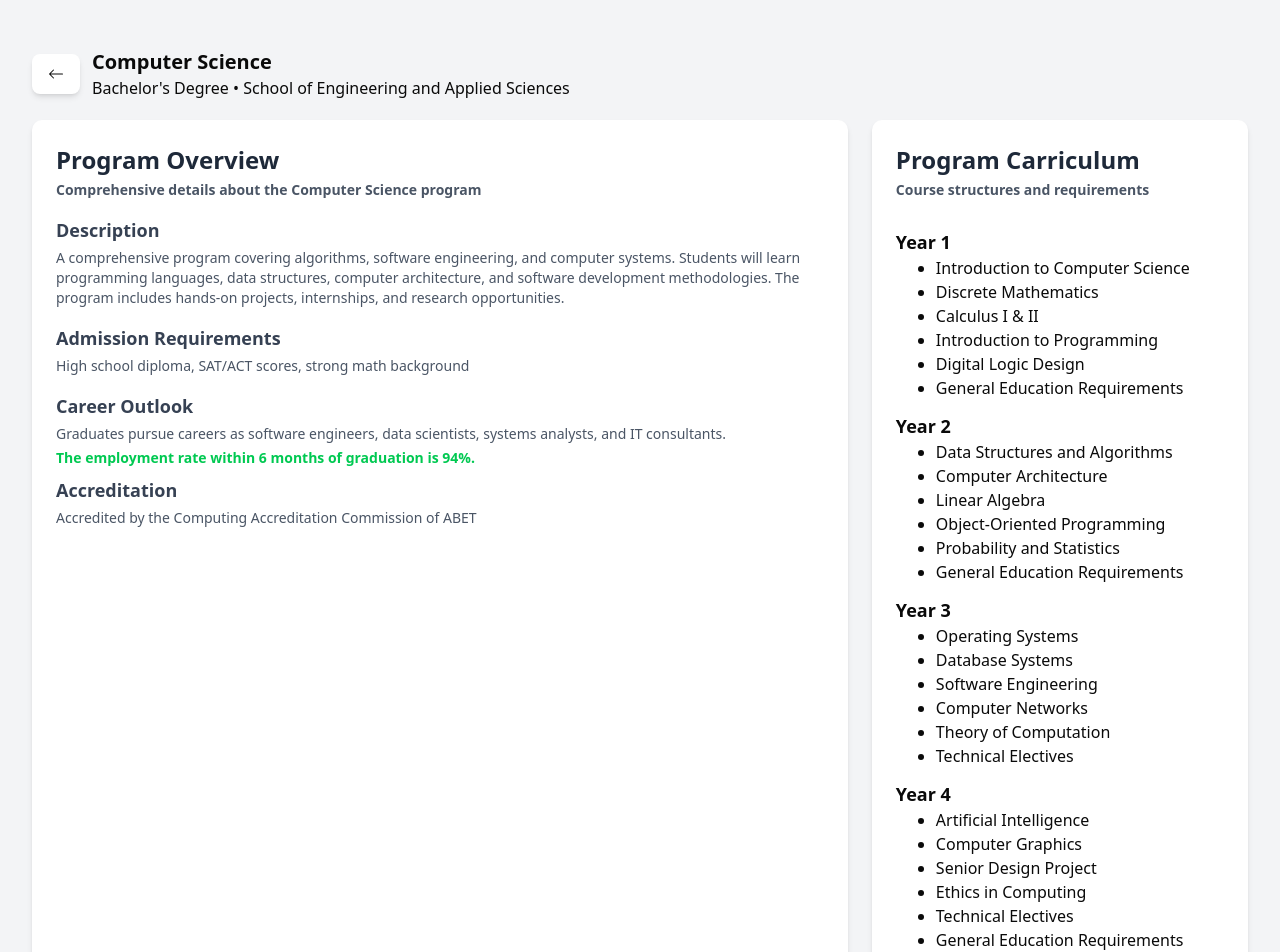
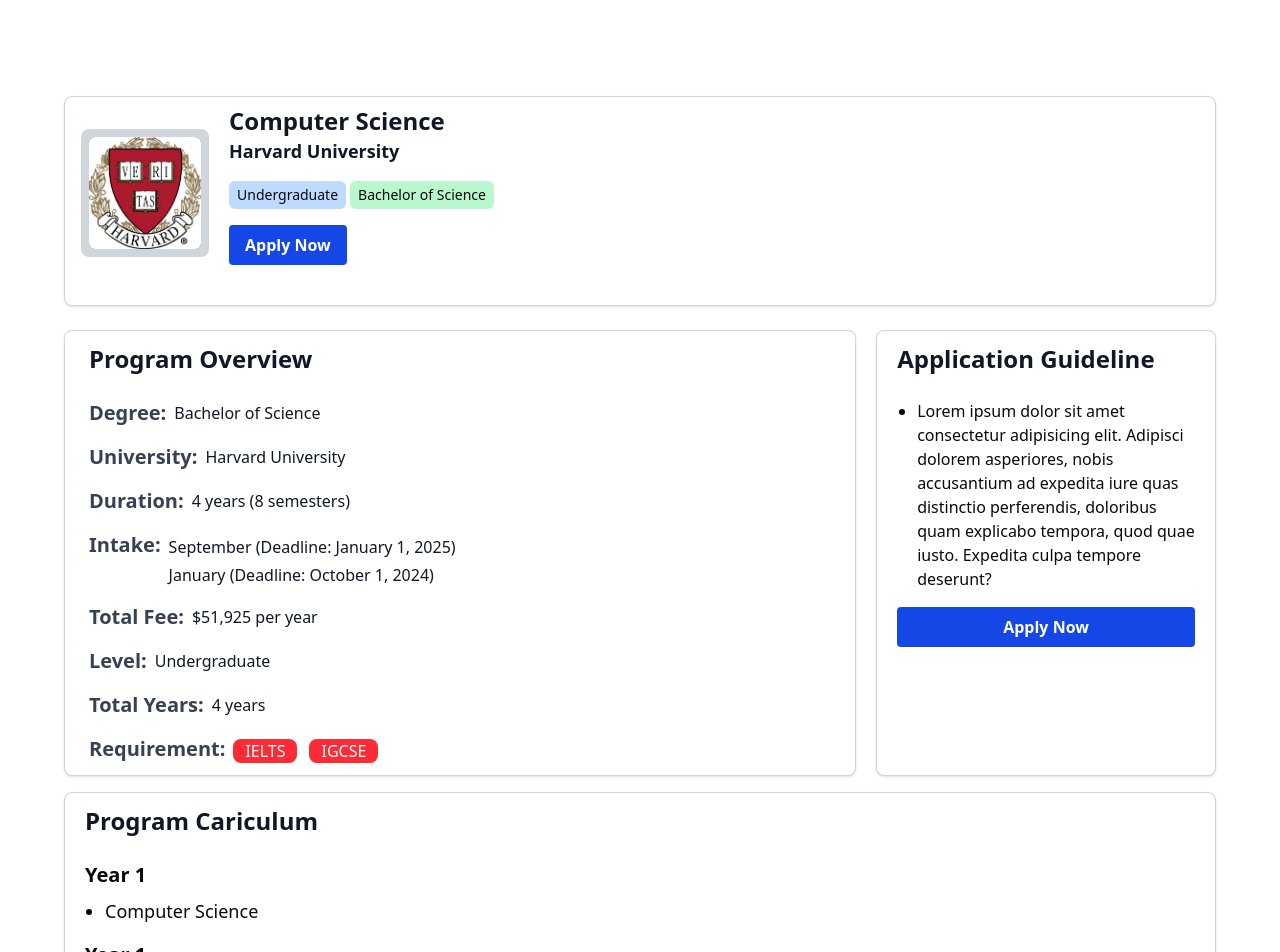
Before and after one commit to One-Project-One-Week/Unigator-Frontend, a Vue app: page /programs in a window 1280 px wide. Shown: the top 952 px of the page. Built offline with nearby package versions, Linux system fonts and the light colour scheme.

Commit message:
program detail

```diff
--- a/src/components/Nav.vue
+++ b/src/components/Nav.vue
@@ -58,12 +58,14 @@
 
             <div class="hidden md:flex items-center justify-end gap-3 w-auto">
                 <div v-if="!user">
+                    <div class="flex gap-3 ">
                         <RouterLink to="/register">
                             <Button text="Register" intent="primary" />
                         </RouterLink>
                         <RouterLink to="/login">
                             <Button text="Login" intent="outline" />
                         </RouterLink>
+                    </div>
                 </div>
 
                 <!-- profile -->
--- a/src/components/ProgramDetail.vue
+++ b/src/components/ProgramDetail.vue
@@ -1,124 +1,131 @@
 <script lang="ts" setup>
+
 </script>
 
 <template>
-    <div class="bg-gray-100 py-12 px-4 sm:px-6 lg:px-8">
-        <div class="flex justify-between">
-            <div class="flex items-center gap-3">
-                <a href="/universities-details"
-                    class="flex items-center justify-center rounded-md px-4 py-3 bg-white shadow-md">
-                    <svg xmlns="http://www.w3.org/2000/svg" width="16" height="16" fill="currentColor"
-                        class="bi bi-arrow-left" viewBox="0 0 16 16">
-                        <path fill-rule="evenodd"
-                            d="M15 8a.5.5 0 0 0-.5-.5H2.707l3.147-3.146a.5.5 0 1 0-.708-.708l-4 4a.5.5 0 0 0 0 .708l4 4a.5.5 0 0 0 .708-.708L2.707 8.5H14.5A.5.5 0 0 0 15 8" />
-                    </svg>
-                </a>
-                <div>
-                    <h1 class="text-xl font-bold">Computer Science</h1>
-                    <ul>
-                        <li>Bachelor's Degree • School of Engineering and Applied Sciences</li>
-                    </ul>
+    <section class="bg-white py-12 px-4 sm:px-6 lg:px-8">
+        <div class="bg-white py-12 px-4 sm:px-6 lg:px-8">
+            <div class="max-w-7xl mx-auto">
+                <div
+                    class="flex gap-5 items-center py-2 px-4 bg-white rounded-md mb-6 border-1 border-gray-300 shadow-sm">
+                    <div>
+                        <div class="bg-gray-300 w-32 h-32 rounded-md mb-4 flex items-center justify-center">
+                            <div class="w-28 h-28 bg-gray-400 rounded-sm overflow-hidden">
+                                <img class="rounded-sm w-full h-full object-cover"
+                                    src="../assets/images/havard-logo.png" alt="">
+                            </div>
+                        </div>
+                    </div>
+                    <div>
+                        <h2 class="text-2xl font-bold text-gray-900">Computer Science</h2>
+                        <h2 class="text-lg font-bold text-gray-900 mb-4">Harvard University</h2>
+                        <div class="flex items-center mb-4">
+                            <span class="text-sm bg-blue-200 py-1 px-2 rounded-sm mr-1">Undergraduate</span>
+                            <span class="text-sm bg-green-200 py-1 px-2 rounded-sm">Bachelor of Science</span>
+                        </div>
+                        <div class="flex gap-4 mb-8">
+                            <button
+                                class="bg-blue-700 hover:bg-blue-500 text-white font-bold py-2 px-4 rounded cursor-pointer">Apply
+                                Now</button>
+                        </div>
+                    </div>
+                </div>
+
+                <div class="w-full flex gap-5">
+                    <div class="w-[70%] flex flex-col bg-white py-3 px-6 rounded-md border-1 border-gray-300 shadow-sm">
+                        <h2 class="text-2xl font-bold text-gray-900 mb-6">Program Overview</h2>
+                        <div class="flex fles-col gap-3">
+                            <div class="">
+                                <div class="space-y-4">
+                                    <div class="flex items-center gap-2">
+                                        <span class="font-semibold text-xl text-gray-700">Degree:</span>
+                                        <span class="text-gray-900 font-medium">Bachelor of Science</span>
+                                    </div>
+                                    <div class="flex items-center gap-2">
+                                        <span class="font-semibold text-xl text-gray-700">University:</span>
+                                        <span class="text-gray-900">Harvard University</span>
+                                    </div>
+                                    <div class="flex items-center gap-2">
+                                        <span class="font-semibold text-xl text-gray-700">Duration:</span>
+                                        <span class="text-gray-900">4 years (8 semesters)</span>
+                                    </div>
+                                    <div class="flex items-start gap-2">
+                                        <span class="font-semibold text-xl text-gray-700">Intake:</span>
+                                        <div class="flex flex-col space-y-1">
+                                            <span class="text-gray-900 mt-1">September (Deadline: January 1,
+                                                2025)</span>
+                                            <span class="text-gray-900">January (Deadline: October 1, 2024)</span>
+                                        </div>
+                                    </div>
+                                    <div class="flex items-center gap-2">
+                                        <span class="font-semibold text-xl text-gray-700">Total Fee:</span>
+                                        <span class="text-gray-900">$51,925 per year</span>
+                                    </div>
+                                    <div class="flex items-center gap-2">
+                                        <span class="font-semibold text-xl text-gray-700">Level:</span>
+                                        <span class="text-gray-900">Undergraduate</span>
+                                    </div>
+                                    <div class="flex items-center gap-2">
+                                        <span class="font-semibold text-xl text-gray-700">Total Years:</span>
+                                        <span class="text-gray-900">4 years</span>
+                                    </div>
+                                    <div class="flex items-start gap-2">
+                                        <span class="font-semibold text-xl text-gray-700">Requirement:</span>
+                                        <div class="flex  mt-1 gap-3">
+                                            <span class="text-white bg-red-500 px-3 rounded-md ">IELTS</span>
+                                            <span class="text-white bg-red-500 px-3 rounded-md">IGCSE</span>
+                                        </div>
+                                    </div>
+                                </div>
+                            </div>
+
+                        </div>
+                    </div>
+                    <div class="w-[30%] bg-white border-1 shadow-sm border-gray-300 rounded-md py-3 px-5">
+                        <h1 class="text-2xl font-bold text-gray-900 mb-6">Application Guideline</h1>
+                        <ul>
+                            <!-- Guideline Loop  -->
+                            <li class="list-disc ml-5 mb-4">
+                                Lorem ipsum dolor sit amet consectetur adipisicing elit. Adipisci dolorem asperiores,
+                                nobis accusantium ad expedita iure quas distinctio perferendis, doloribus quam explicabo
+                                tempora, quod quae iusto. Expedita culpa tempore deserunt?
+                            </li>
+                        </ul>
+                        <div class="flex gap-4 mb-8">
+                            <button
+                                class="w-full bg-blue-700 hover:bg-blue-500 text-white font-bold py-2 px-4 rounded cursor-pointer">Apply
+                                Now</button>
+                        </div>
+                    </div>
+                </div>
+                <div class="w-full bg-white shadow-sm border-1 border-gray-300 mt-4 rounded-md py-3 px-5">
+                    <h1 class="text-2xl font-bold text-gray-900 mb-6">Program Cariculum</h1>
+                    <div class="flex flex-col gap-2 mb-4">
+                        <h1 class="text-xl font-semibold">Year 1</h1>
+                        <ul class="list-disc ml-5">
+                            <li class="text-lg">Computer Science</li>
+                        </ul>
+                    </div>
+                    <div class="flex flex-col gap-2 mb-4">
+                        <h1 class="text-xl font-semibold">Year 1</h1>
+                        <ul class="list-disc ml-5">
+                            <li class="text-lg">Computer Science</li>
+                        </ul>
+                    </div>
+                    <div class="flex flex-col gap-2 mb-4">
+                        <h1 class="text-xl font-semibold">Year 1</h1>
+                        <ul class="list-disc ml-5">
+                            <li class="text-lg">Computer Science</li>
+                        </ul>
+                    </div>
+                    <div class="flex flex-col gap-2 mb-4">
+                        <h1 class="text-xl font-semibold">Year 1</h1>
+                        <ul class="list-disc ml-5">
+                            <li class="text-lg">Computer Science</li>
+                        </ul>
+                    </div>
                 </div>
             </div>
         </div>
-
-        <div class="flex gap-6 mt-5">
-            <div class="w-full bg-white rounded-lg shadow-md p-6">
-                <h2 class="text-2xl font-semibold text-gray-800 mb-1">Program Overview</h2>
-                <p class="text-gray-600 mb-4 text-sm font-semibold">Comprehensive details about the Computer
-                    Science
-                    program</p>
-                <div>
-                    <h3 class="text-lg font-semibold text-gray-700 mb-1">Description</h3>
-                    <p class="text-gray-600 mb-4 text-sm">
-                        A comprehensive program covering algorithms, software engineering, and computer
-                        systems.
-                        Students will learn programming languages, data structures, computer architecture,
-                        and
-                        software development methodologies. The program includes hands-on projects,
-                        internships,
-                        and research opportunities.
-                    </p>
-                </div>
-                <div>
-                    <h3 class="text-lg font-semibold text-gray-700 mb-1">Admission Requirements</h3>
-                    <p class="text-gray-600 mb-4 text-sm">High school diploma, SAT/ACT scores, strong math
-                        background</p>
-                </div>
-                <div class="mb-2">
-                    <h3 class="text-lg font-semibold text-gray-700 mb-1">Career Outlook</h3>
-                    <p class="text-gray-600 text-sm mb-1">
-                        Graduates pursue careers as software engineers, data scientists, systems analysts,
-                        and IT
-                        consultants.
-                    </p>
-                    <p class="text-green-500 font-semibold text-sm">The employment rate within 6 months of
-                        graduation is 94%.</p>
-                </div>
-                <div>
-                    <h3 class="text-lg font-semibold text-gray-700 mb-1">Accreditation</h3>
-                    <p class="text-gray-600 text-sm">Accredited by the Computing Accreditation Commission of
-                        ABET</p>
-                </div>
-            </div>
-
-            <div class=" w-[45%] flex flex-col gap-3 bg-white rounded-lg shadow-md p-6">
-                <div>
-                    <h1 class="text-2xl font-semibold text-gray-800 mb-1">Program Carriculum</h1>
-                    <p class="text-gray-600 mb-4 text-sm font-semibold">Course structures and requirements</p>
-                </div>
-
-                <div>
-                    <h1 class="font-semibold text-lg">Year 1</h1>
-                    <ul class="list-disc ml-10">
-                        <li>Introduction to Computer Science</li>
-                        <li>Discrete Mathematics</li>
-                        <li>Calculus I & II</li>
-                        <li>Introduction to Programming</li>
-                        <li>Digital Logic Design</li>
-                        <li>General Education Requirements</li>
-                    </ul>
-                </div>
-
-                <div>
-                    <h1 class="font-semibold text-lg">Year 2</h1>
-                    <ul class="list-disc ml-10">
-                        <li>Data Structures and Algorithms</li>
-                        <li>Computer Architecture</li>
-                        <li>Linear Algebra</li>
-                        <li>Object-Oriented Programming</li>
-                        <li>Probability and Statistics</li>
-                        <li>General Education Requirements</li>
-                    </ul>
-                </div>
-
-                <div>
-                    <h1 class="font-semibold text-lg">Year 3</h1>
-                    <ul class="list-disc ml-10">
-                        <li>Operating Systems</li>
-                        <li>Database Systems</li>
-                        <li>Software Engineering</li>
-                        <li>Computer Networks</li>
-                        <li>Theory of Computation</li>
-                        <li> Technical Electives</li>
-                    </ul>
-                </div>
-
-                <div>
-                    <h1 class="font-semibold text-lg">Year 4</h1>
-                    <ul class="list-disc ml-10">
-                        <li>Artificial Intelligence</li>
-                        <li>Computer Graphics</li>
-                        <li>Senior Design Project</li>
-                        <li>Ethics in Computing</li>
-                        <li>Technical Electives</li>
-                        <li>General Education Requirements</li>
-                    </ul>
-                </div>
-            </div>
-
-        </div>
-
-
-    </div>
+    </section>
 </template>
--- a/src/components/ui/Button.vue
+++ b/src/components/ui/Button.vue
@@ -15,11 +15,11 @@
 
 <template>
     <button :class="[
-        'px-4 py-2 rounded-md transition-colors cursor-pointer',
+        'px-4  rounded-md transition-colors cursor-pointer',
         {
-            'bg-blue-500 hover:bg-blue-600 text-white': intent === 'primary',
+            'bg-blue-700 py-2.5 hover:bg-blue-500 text-white': intent === 'primary',
             'bg-gray-500 hover:bg-gray-600 text-white': intent === 'secondary',
-            'border-2 border-blue-500 text-black hover:bg-blue-50 hover:text-black': intent === 'outline'
+            'border-2 py-2 border-blue-500 text-black hover:bg-blue-100 hover:text-black': intent === 'outline'
         },
         {
             'opacity-50 cursor-not-allowed': disabled,
```
Lines whose indentation alone changed are shown as unchanged.
